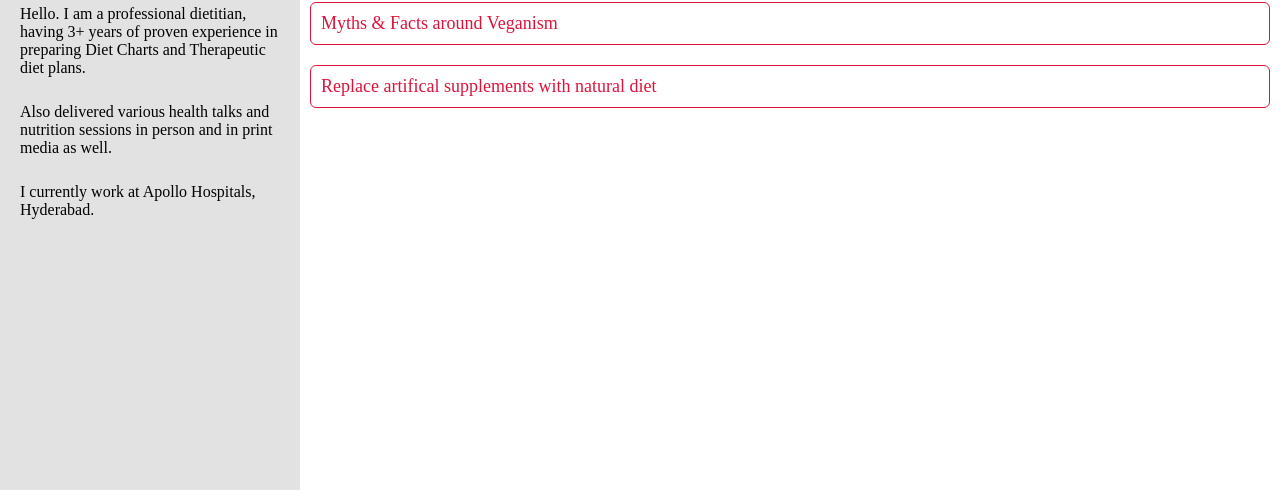
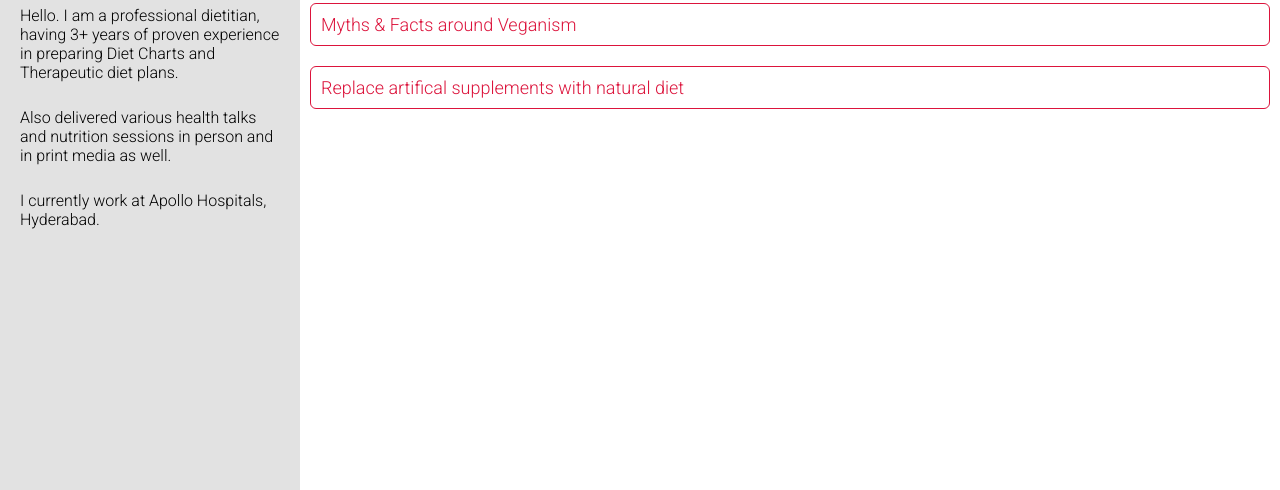
Before and after one commit to dietitiandeepika/dietitiandeepika, a plain HTML site: page index.html in a window 1280 px wide. Shown: the part 310-800 px from the top of the page. Drawn offline with Linux system fonts and the light colour scheme.

Commit message:
font updated

```diff
--- a/index.html
+++ b/index.html
@@ -6,6 +6,8 @@
     <meta name="viewport" content="width=device-width, initial-scale=1">
     <meta name="description" content="Clinical Dietitian/Nutritionist">
     <meta name="keywords" content="dietitian nutritionist diet tips healthy life consult">
+    <link rel="preconnect" href="https://fonts.gstatic.com">
+    <link href="https://fonts.googleapis.com/css2?family=Roboto:wght@100;300&display=swap" rel="stylesheet">
     <style>
         * {
             box-sizing: border-box;
@@ -13,7 +15,7 @@
 
         body {
             margin: 0;
-            font-family: -webkit-pictograph;
+            font-family: 'Roboto', sans-serif;
         }
 
         html,
```
